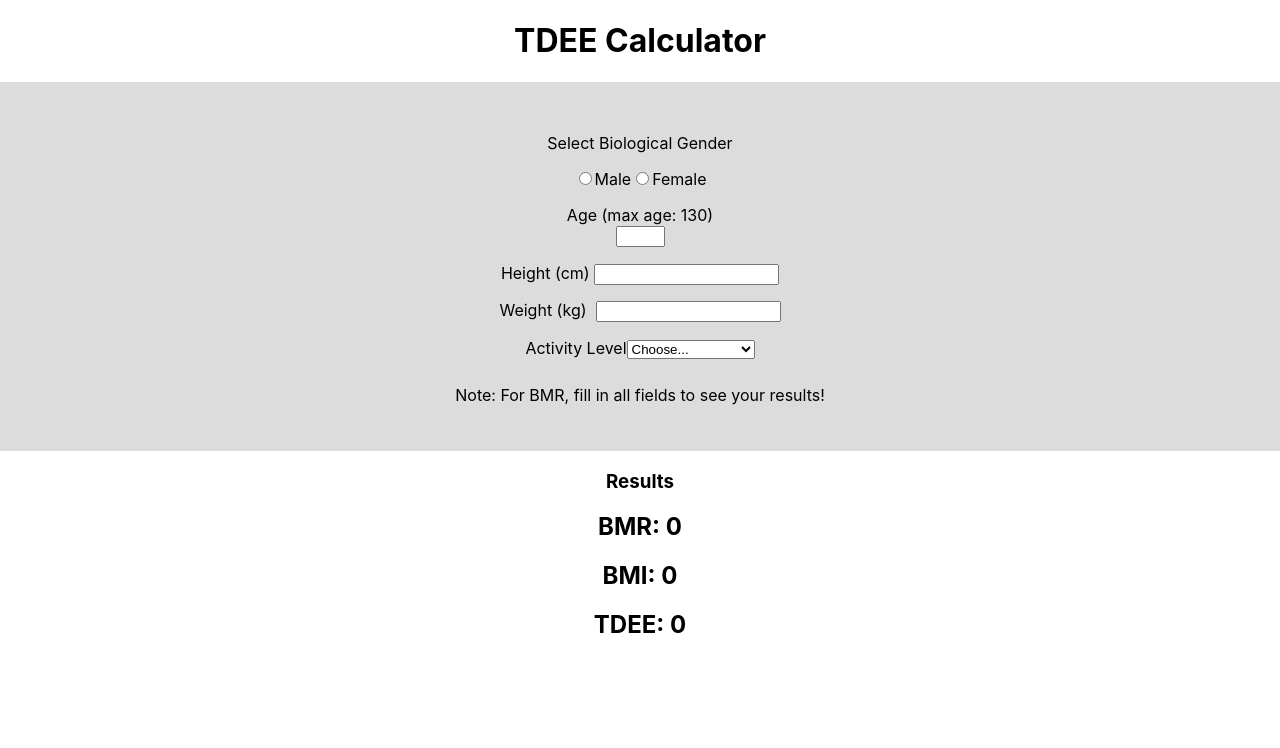
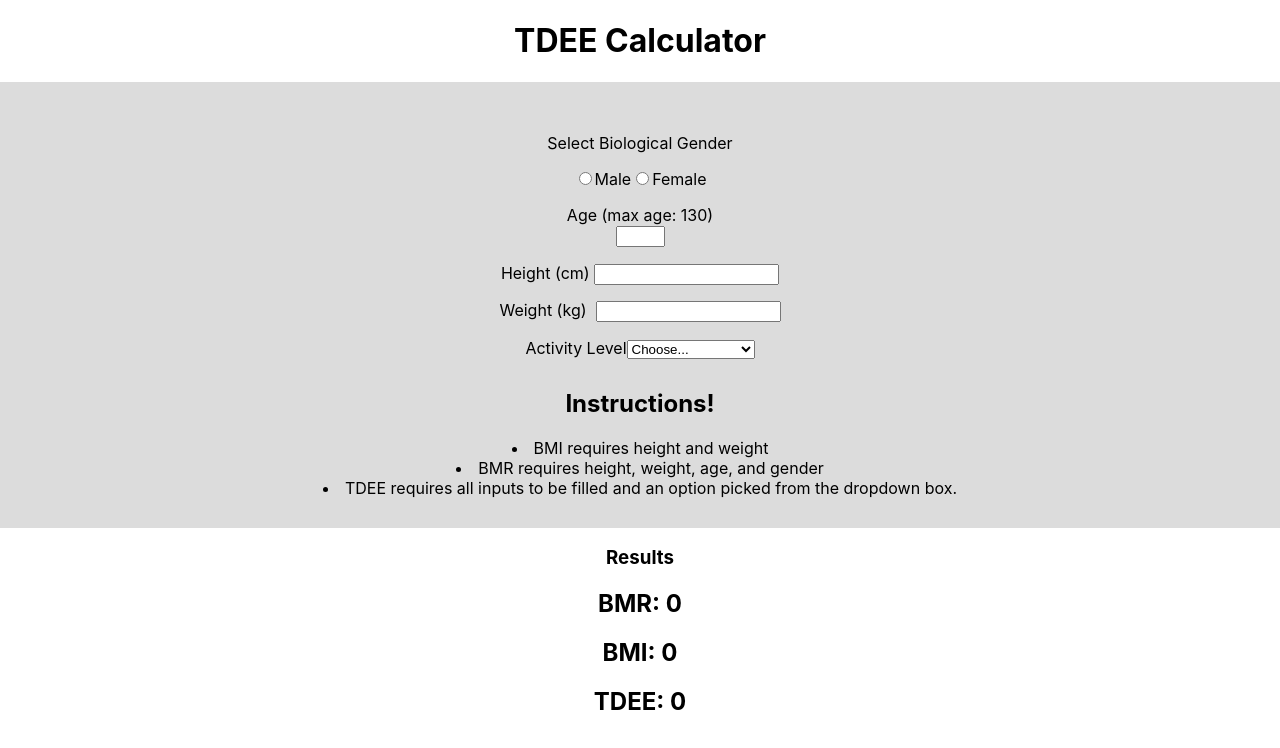
Before and after one commit to nevtay/jumpstartProject_1, a React (Create React App) app: page / in a window 1280 px wide. Shown: the top 748 px of the page. Built offline with nearby package versions, Linux system fonts and the light colour scheme.

Commit message:
added instructions

```diff
--- a/src/containers/DisplayInputs.js
+++ b/src/containers/DisplayInputs.js
@@ -68,7 +68,10 @@ class CalcInputs extends React.Component {
 
                     <InputActivityLevel activityLevelUpdate={this.activityLevelUpdate} />
 
-                    <p>Note: For BMR, fill in all fields to see your results!</p>
+                    <h2>Instructions!</h2>
+                        <li>BMI requires height and weight</li>
+                        <li>BMR requires height, weight, age, and gender</li>
+                        <li>TDEE requires all inputs to be filled and an option picked from the dropdown box.</li>
 
                 </form>
 
```
